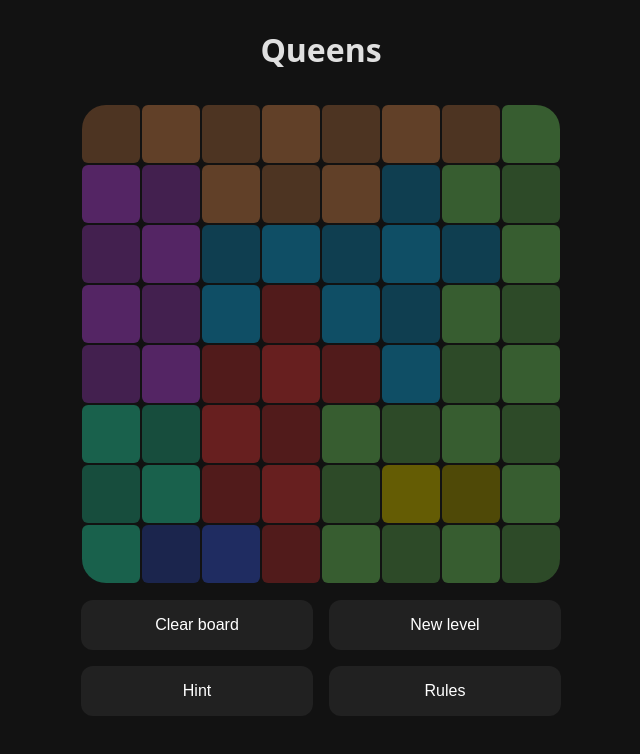
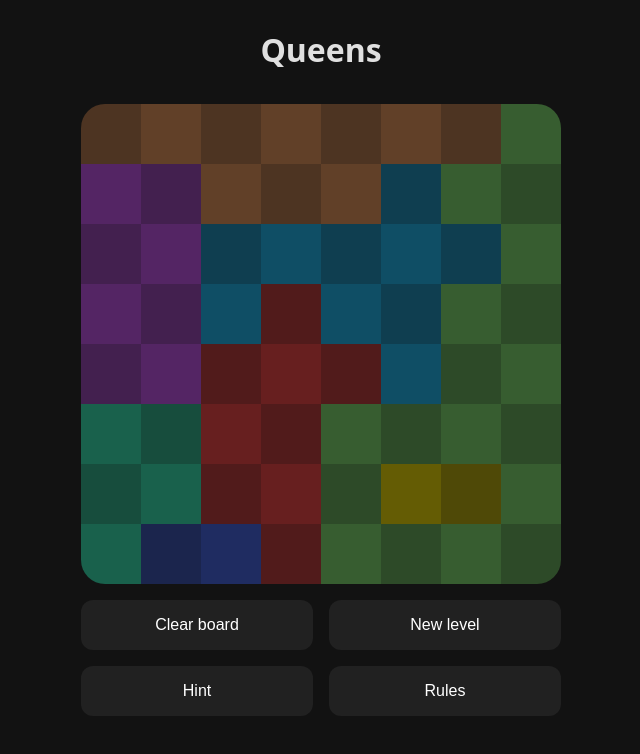
Before and after one commit to AndraxDev/n-queens-game, a React (Vite) app: page / in a window 1280 px wide. Shown: the top 754 px of the page, without its empty margins (319-959 px from the left). Built offline with nearby package versions, Linux system fonts and the light colour scheme.

Commit message:
Made cells connected

```diff
--- a/src/Components/GameField/Cell.css
+++ b/src/Components/GameField/Cell.css
@@ -23,10 +23,10 @@
 .cell::before {
     content: "";
     position: absolute;
-    width: calc(var(--cell-size) - 2px);
-    height: calc(var(--cell-size) - 2px);
-    transform: translateX(-50%) translateY(1px);
-    border-radius: 6px;
+    width: calc(var(--cell-size) - 0px);
+    height: calc(var(--cell-size) - 0px);
+    transform: translateX(-50%) translateY(0px);
+    border-radius: 0px;
     z-index: -1;
     pointer-events: none;
     transition: .2s;
--- a/src/Components/GameField/GameField.css
+++ b/src/Components/GameField/GameField.css
@@ -13,7 +13,7 @@
 .GameField-win-screen {
     background-color: rgba(18, 18, 18, 0.0);
     backdrop-filter: blur(0px);
-    transform: translateX(-24px) translateY(-24px);
+    /*transform: translateX(-24px) translateY(-24px);*/
     position: absolute;
     z-index: 1;
     pointer-events: none;
```
